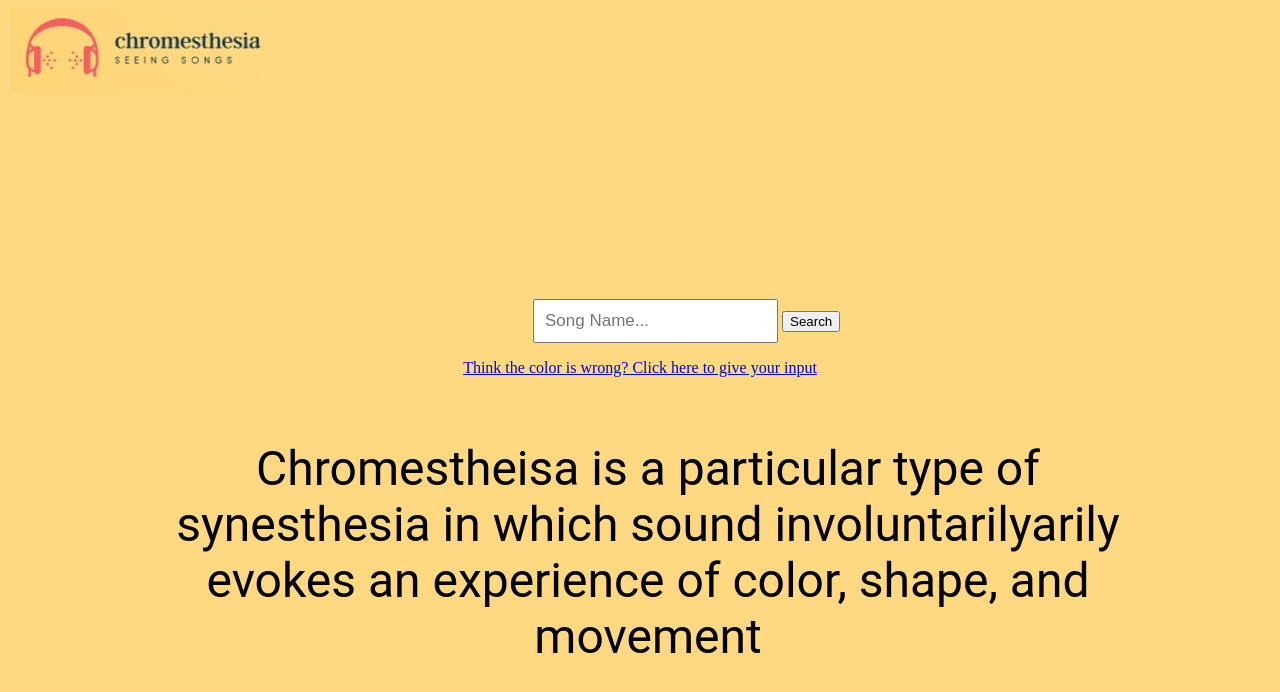
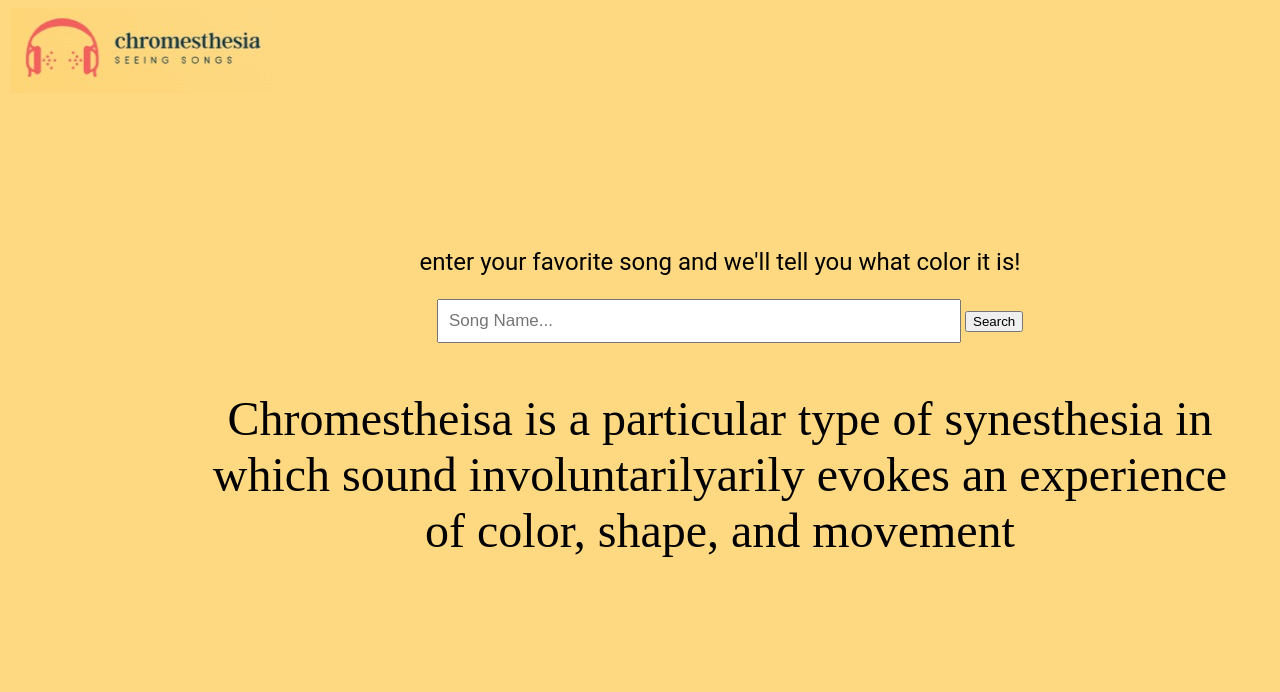
Before and after one commit to rachellecha/chromesthesia, a Flask app: page / in a window 1280 px wide. Shown: the top 692 px of the page. Run offline with Flask 2, Linux system fonts and the light colour scheme.

Commit message:
changes to html and css

```diff
--- a/static/css/style.css
+++ b/static/css/style.css
@@ -3,24 +3,47 @@
     float: center;
     padding: 10px;
     margin-top: 200px;
-    margin-left: 525px;
+    margin-left: 429px;
     font-size: 17px;
 
+    width: 500px;
+
+    text-align: left;
+
+}
+
+.text {
+    position: absolute;
+    width: 728px;
+    height: 49px;
+    left: 356px;
+    top: 222px;
+
+
+    font-family: Roboto;
+    font-style: normal;
+    font-weight: normal;
+    font-size: 24px;
+    line-height: 33px;
+    text-align: center;
+
+    color: #000000;
 }
 
 .about {
 
     position: absolute;
-    width: 1000px;
-    height: 200px;
-    margin-left: 140px;
+    width: 1028px;
+    height: 190px;
+    left: 206px;
+    top: 512px
 
     font-family: Roboto;
     font-style: normal;
     font-weight: normal;
     font-size: 48px;
-
     line-height: 56px;
     text-align: center;
 
+    color: #000000;
 }
--- a/templates/index.html
+++ b/templates/index.html
@@ -5,20 +5,29 @@
     <meta name="viewport" content="width=device-width, initial-scale=1.0">
     <title>Chromesthesia</title>
     <link rel="stylesheet" href="{{ url_for('static', filename='css/style.css') }}">
+    <!--<link rel="stylesheet" href="/static/css/style.css">-->
 
 </head>
 <body style="background-color:#FED982;">
 
-    <img src="{{url_for('static', filename='chromesthesia.png')}}" />
+    <img src="{{url_for('static', filename='chromesthesia.png')}}"/>
+    <!--<img src="/static/chromesthesia.png"/>-->
+
+    <div class="text">
+        <p>enter your favorite song and we'll tell you what color it is!</p>
+    </div>
+
 
     <div class="nav">
+
+
         <form action="/hi">
         <input type="text" placeholder="Song Name..." name="color">
         <button>Search</button>
         </form>
+
     </div>
 
-    <a href="https://docs.google.com/forms/d/e/1FAIpQLSdc7I722I51mcxBiKB72EhNeLBb06bNIrdJG2wug2c7jmnKNQ/viewform"><p style="text-align:center">Think the color is wrong? Click here to give your input</p></a>
 
     <div class = "about">
 
```
Also changed, not shown: static/css/style2.css (+49 -4 lines), templates/hi.html (+11 -1 lines), 2 other files.
